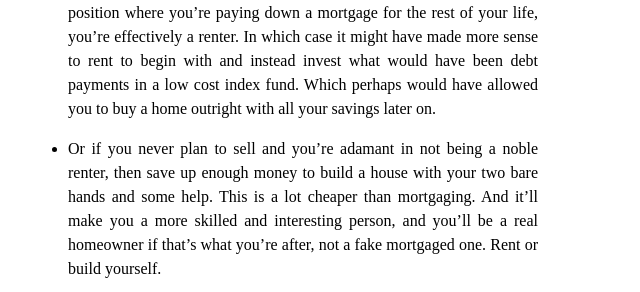
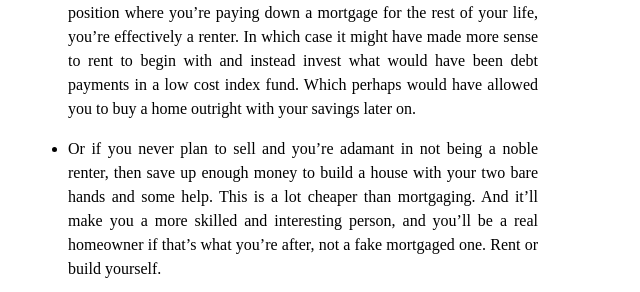
Before and after one commit to danilosierrac/gilbert-index, a Jekyll site: the page built from _posts/2017-03-06-mortgage-is-debt.md, in a window 1280 px wide and 900 px high, scrolled down 2000 px. Shown: the part 328-620 px from the top of the window, without its empty margins (0-640 px from the left). Built offline with Jekyll 4.4.1, drawn with Linux system fonts in a browser that asks for light colours; some of the changed text lies outside the part shown.

Commit message:
article: Edited Mortgage is Debt

```diff
--- a/_posts/2017-03-06-mortgage-is-debt.md
+++ b/_posts/2017-03-06-mortgage-is-debt.md
@@ -51,7 +51,7 @@
 
 * If you sell your house for less than you paid, it's a bad investment. Financially-speaking. Maybe the memories and other treasures make everything worth it.
 
-* If you never plan to sell it, run the [numbers](https://www.nytimes.com/interactive/2014/upshot/buy-rent-calculator.html) and understand compounding. If you fall onto hard times financially and miss payments, your compounded debt is going to balloon. And if you end up in a position where you're paying down a mortgage for the rest of your life, you're effectively a renter. In which case it might have made more sense to rent to begin with and instead invest what would have been debt payments in a low cost index fund. Which perhaps would have allowed you to buy a home outright with all your savings later on.
+* If you never plan to sell it, run the [numbers](https://www.nytimes.com/interactive/2014/upshot/buy-rent-calculator.html) and understand compounding. If you fall onto hard times financially and miss payments, your compounded debt is going to balloon. And if you end up in a position where you're paying down a mortgage for the rest of your life, you're effectively a renter. In which case it might have made more sense to rent to begin with and instead invest what would have been debt payments in a low cost index fund. Which perhaps would have allowed you to buy a home outright with your savings later on.
 
 * Or if you never plan to sell and you're adamant in not being a noble renter, then save up enough money to build a house with your two bare hands and some help. This is a lot cheaper than mortgaging. And it’ll make you a more skilled and interesting person, and you’ll be a real homeowner if that’s what you’re after, not a fake mortgaged one. Rent or build yourself.
 
```
